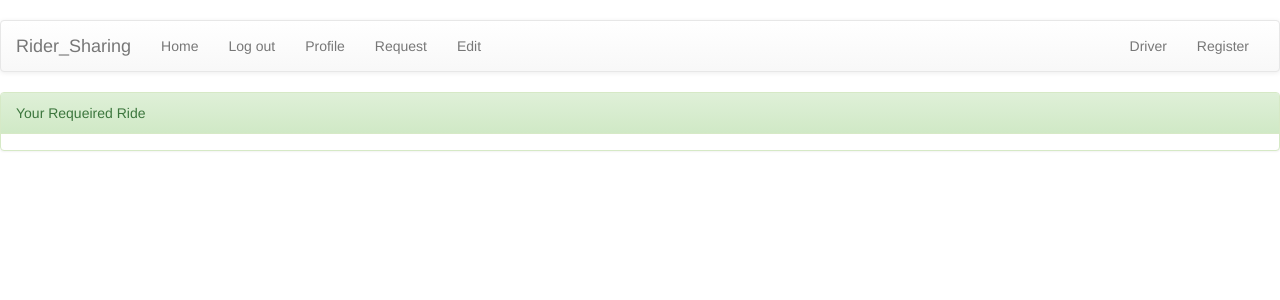
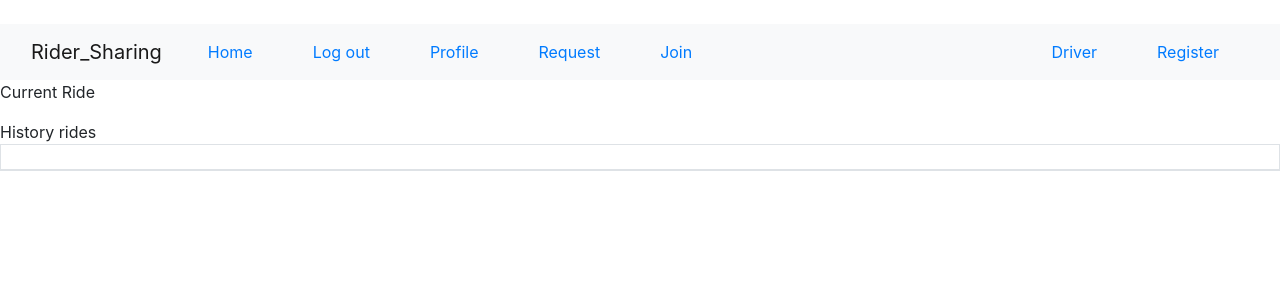
Before and after one commit to duke-ece568-hw1/HW1, a Django app: page /accounts/passenger/ in a window 1280 px wide. Shown: the top 300 px of the page. Run offline with Django 3.2, Linux system fonts and the light colour scheme; a user stored in the database is signed in; data comes from the database, SQL or seed files in the repository; lists and menus that the app fills with data are empty; some libraries are stand-ins or nearby versions.

Commit message:
merger version

```diff
--- a/Rider_Sharing_System/Rider_Sharing_System/settings.py
+++ b/Rider_Sharing_System/Rider_Sharing_System/settings.py
@@ -39,7 +39,11 @@ INSTALLED_APPS = [
     'django.contrib.sessions',
     'django.contrib.messages',
     'django.contrib.staticfiles',
+    'crispy_forms',
+    'widget_tweaks',
 ]
+
+CRISPY_TEMPLATE_PACK = 'bootstrap4'
 
 MIDDLEWARE = [
     'django.middleware.security.SecurityMiddleware',
--- a/Rider_Sharing_System/accounts/models.py
+++ b/Rider_Sharing_System/accounts/models.py
@@ -26,7 +26,7 @@ def create_user_info(sender, **kwargs):
         user_info = UserInfo.objects.create(user=kwargs['instance'])
 
 class Ride(models.Model):
-    user = models.ForeignKey(User, on_delete=models.CASCADE)
+    user = models.ManyToManyField(User)
     destination = models.CharField(max_length=100, default='')
     arrival_time = models.CharField(max_length=100, default='20')
     number_passenger = models.IntegerField(default='1')
@@ -34,6 +34,7 @@ class Ride(models.Model):
     isPicked = models.BooleanField(default=False)
     isFinished = models.BooleanField(default=False)
     driver_id = models.IntegerField(default='0')
+    passenger_id = models.IntegerField(default='0')
     def __str__(self):
         return self.user.username
 
--- a/Rider_Sharing_System/accounts/templates/accounts/passenger.html
+++ b/Rider_Sharing_System/accounts/templates/accounts/passenger.html
@@ -1,16 +1,31 @@
 {%extends 'base.html'%}
   {% block passenger_driver %}
   <li><a href="/accounts/passenger/request">Request</a></li>
-  <li><a href="/accounts/passenger/request">Edit</a></li>
+  <li><a href="/accounts/passenger/join">Join</a></li>
+  <!-- <li><a href="/accounts/passenger/request">Edit</a></li> -->
   {% endblock %}
   {% block body %}
     {% if message %}
     {{ message }}
     {% endif %}
     {% csrf_token %}
-
     <div class="panel panel-success">
-        <div class="panel-heading">Your Requeired Ride</div>
+        <div class="panel-heading">Current Ride</div>
+        <table class="table table-bordered table-hover table-striped">
+            <thead></thead>
+            <tbody id = "add-body">
+            {% if current_request %}
+                <tr id="ride_{{ current_request.id }}">
+                    <td>{{ current_request.destination }}</td>
+                    <td>{{ current_request.arrival_time }}</td>
+                    <td><a href="/accounts/passenger/request/edit/{{ current_request.id }}/">Edit</a></td>
+                </tr>
+            {% endif %}
+            </tbody>
+        </table>
+    </div>
+    <div class="panel panel-success">
+        <div class="panel-heading">History rides</div>
         <table class="table table-bordered table-hover table-striped">
             <thead>
             <tr>
@@ -18,11 +33,11 @@
             </tr>
             </thead>
             <tbody id = "add-body">
-            {% for ride in user_request_list %}
+            {% for ride in history_request_list %}
                 <tr id="ride_{{ ride.id }}">
                     <td>{{ ride.destination }}</td>
                     <td>{{ ride.arrival_time }}</td>
-                    <td><a href="../passenger/request/edit/{{ ride.id }}/">Edit Request</a></td>
+                    <td><a href="../passenger/request/{{ ride.id }}/">View</a></td>
                 </tr>
             {% endfor %}
             </tbody>
--- a/Rider_Sharing_System/accounts/templates/base.html
+++ b/Rider_Sharing_System/accounts/templates/base.html
@@ -1,34 +1,41 @@
+
 <!DOCTYPE html>
+
 <html lang="en" dir="ltr">
   <head>
     <!-- Latest compiled and minified CSS -->
-    <link rel="stylesheet" href="https://maxcdn.bootstrapcdn.com/bootstrap/3.3.7/css/bootstrap.min.css" integrity="sha384-BVYiiSIFeK1dGmJRAkycuHAHRg32OmUcww7on3RYdg4Va+PmSTsz/K68vbdEjh4u" crossorigin="anonymous">
-
-    <!-- Optional theme -->
-    <link rel="stylesheet" href="https://maxcdn.bootstrapcdn.com/bootstrap/3.3.7/css/bootstrap-theme.min.css" integrity="sha384-rHyoN1iRsVXV4nD0JutlnGaslCJuC7uwjduW9SVrLvRYooPp2bWYgmgJQIXwl/Sp" crossorigin="anonymous">
+  <link rel="stylesheet" href="https://stackpath.bootstrapcdn.com/bootstrap/4.2.1/css/bootstrap.min.css" integrity="sha384-GJzZqFGwb1QTTN6wy59ffF1BuGJpLSa9DkKMp0DgiMDm4iYMj70gZWKYbI706tWS" crossorigin="anonymous">
 
     <!-- Latest compiled and minified JavaScript -->
-    <script src="https://maxcdn.bootstrapcdn.com/bootstrap/3.3.7/js/bootstrap.min.js" integrity="sha384-Tc5IQib027qvyjSMfHjOMaLkfuWVxZxUPnCJA7l2mCWNIpG9mGCD8wGNIcPD7Txa" crossorigin="anonymous"></script>
-    {% block head %}
-    <title>Login</title>
+
+  <script src="https://code.jquery.com/jquery-3.3.1.slim.min.js" integrity="sha384-q8i/X+965DzO0rT7abK41JStQIAqVgRVzpbzo5smXKp4YfRvH+8abtTE1Pi6jizo" crossorigin="anonymous"></script>
+  <script src="https://cdnjs.cloudflare.com/ajax/libs/popper.js/1.14.6/umd/popper.min.js" integrity="sha384-wHAiFfRlMFy6i5SRaxvfOCifBUQy1xHdJ/yoi7FRNXMRBu5WHdZYu1hA6ZOblgut" crossorigin="anonymous"></script>
+  <script src="https://stackpath.bootstrapcdn.com/bootstrap/4.2.1/js/bootstrap.min.js" integrity="sha384-B0UglyR+jN6CkvvICOB2joaf5I4l3gm9GU6Hc1og6Ls7i6U/mkkaduKaBhlAXv9k" crossorigin="anonymous"></script>
+  <style>
+  .navbar-nav > li{
+    padding-left:30px;
+    padding-right:30px;
+  }
+  </style>
+       {% block head %}
+        <title>Login</title>
     {% endblock %}
   </head>
   <body>
     <br>
-    <nav class="navbar navbar-default">
+    <nav class="navbar navbar-expand-lg navbar-light bg-light">
       <div class="container-fluid">
         <div class="navbar-header">
-
           <a class="navbar-brand" href="/">Rider_Sharing</a>
         </div>
-        <div id="navbar" class="navbar-collapse collapse">
-          <ul class="nav navbar-nav">
-            <li><a href="/accounts/">Home</a></li>
+        <div id="navbarSupportedContent" class="navbar-collapse collapse">
+          {% if user.is_authenticated %}
+          <ul class="nav navbar-nav mr-auto">
+            <li class="nav-item"><a href="/accounts/">Home</a></li>
+            <li class="nav-item"><a href="/accounts/logout/">Log out</a></li>
+            <li class="nav-item"><a href="/accounts/profile/">Profile</a></li>
+            {% block passenger_driver %}
 
-            {% if user.is_authenticated %}
-            <li><a href="/accounts/logout/">Log out</a></li>
-            <li><a href="/accounts/profile/">Profile</a></li>
-            {% block passenger_driver %}
             {% endblock %}
           </ul>
           <ul class="nav navbar-nav navbar-right">
@@ -36,6 +43,9 @@
             <li><a href="/accounts/register/">Register</a></li>
           </ul>
           {% else %}
+          <ul class="nav navbar-nav">
+            <li><a href="/accounts/">Home</a></li>
+          </ul>
           <ul class="nav navbar-nav navbar-right">
             <li><a href="/accounts/passenger_login/">PassengerLogin</a></li>
 
--- a/Rider_Sharing_System/accounts/urls.py
+++ b/Rider_Sharing_System/accounts/urls.py
@@ -11,6 +11,8 @@ urlpatterns = [
     path('passenger/', views.passenger_home),
     path('passenger/request', views.make_request),
     path('passenger/request/edit/<int:ride_id>/', views.edit_request),
+    path('passenger/join', views.search_for_join),
+    path('passenger/join/<int:ride_id>', views.join),
     path('driver_login/', views.driver_login),
     path('driver/pickup/', views.search),
     path('driver/pickup/<int:ride_id>/', views.pickup),
--- a/Rider_Sharing_System/accounts/views.py
+++ b/Rider_Sharing_System/accounts/views.py
@@ -76,12 +76,7 @@ def passenger_login(request):
 
             if user is not None:
                 auth.login(request, user)
-                user_request_list = Ride.objects.filter(user=request.user)
-                args = {
-                    'user_request_list': user_request_list,
-                    'isRequest': True,
-                }
-                return render(request, 'accounts/passenger.html', args)
+                return HttpResponseRedirect('/accounts/passenger')
 
             else:
                 # 登陆失败
@@ -93,31 +88,50 @@ def passenger_login(request):
     return render(request, 'accounts/passenger_login.html', {'form': form})
 
 def passenger_home(request):
-    user_request_list = Ride.objects.filter(user=request.user)
+    history_request_list = Ride.objects.filter(user=request.user, isFinished=True)
+    current_request_list = Ride.objects.filter(user=request.user, isFinished=False)
+    if current_request_list.count() == 0:
+        current_request = None
+    else:
+        current_request = current_request_list[0]
+    return render(request, 'accounts/passenger.html',
+            {'history_request_list': history_request_list, 'current_request': current_request,
+            'message': request.session.get('message', default=None)})
 
-    return render(request, 'accounts/passenger.html', {'user_request_list': user_request_list})
+def search(request):
+    picked_rides = Ride.objects.filter(driver_id=request.user.id, isFinished=False)
+    requested_rides = Ride.objects.filter(user)
+    if len(picked_rides) != 0:
+        request.session['message'] = 'You have unfinished ride.'
+        return HttpResponseRedirect('/accounts/driver')
+    else:
+        ride_not_picked_list = Ride.objects.filter(isPicked=False)
+        return render(request, 'accounts/pickup.html',
+        {'ride_not_picked_list': ride_not_picked_list})
 
 def make_request(request):
     if request.method == 'POST':
         form = RequestForm(request.POST)
         if form.is_valid():
-            #form.save()
-            """
-            destination = form.cleaned_data['destination']
-            arrival_time = form.cleaned_data['arrival_time']
-            number_passenger = form.cleaned_data['number_passenger']
-            vehicle_type = form.cleaned_data['vehicle_type']
-            ride = Ride(user=request.user, destination=destination, arrival_time=arrival_time,
-                        number_passenger=number_passenger, vehicle_type=vehicle_type)
-                        """
-            save_it = form.save(commit=False)
-            save_it.user = request.user
-            save_it.save()
-            return render(request, 'accounts/passenger.html', {'message':'You have requested a ride.','isRequest':True})
+            #save_it = form.save(commit=False)
+            newride = Ride(destination=form.cleaned_data['destination'],
+                        arrival_time=form.cleaned_data['arrival_time'],
+                        number_passenger=form.cleaned_data['number_passenger'],
+                        )
+            newride.save()
+            newride.user.add(request.user)
+
+            request.session['message'] = 'You have required a ride.'
+            return HttpResponseRedirect('/accounts/passenger')
     else:
-        form = RequestForm()
-        args = {'form': form}
-        return render(request, 'accounts/make_request.html', args)
+        requested_rides = Ride.objects.filter(user=request.user, isPicked=False)
+        if len(requested_rides) != 0:
+            request.session['message'] = 'You have unfinished ride.'
+            return HttpResponseRedirect('/accounts/passenger')
+        else:
+            form = RequestForm()
+            args = {'form': form}
+            return render(request, 'accounts/make_request.html', args)
 
 def edit_request(request, ride_id):
     if request.method == 'POST':
@@ -136,11 +150,37 @@ def edit_request(request, ride_id):
         form = RequestForm(instance=user_request)
         return render(request, 'accounts/edit_request.html', {'form':form})
 
+def search_for_join(request):
+    requested_rides = Ride.objects.filter(passenger_id=request.user.id, isFinished=False)
+    if len(requested_rides) != 0:
+        request.session['message'] = 'You have unfinished ride.'
+        return HttpResponseRedirect('/accounts/passenger')
+    else:
+        ride_not_picked_list = Ride.objects.filter(isPicked=False)
+        return render(request, 'accounts/search.html',
+        {'ride_not_picked_list': ride_not_picked_list})
+
+def join(request, ride_id):
+    join_ride = Ride.objects.filter(id=ride_id)
+    if join_ride.isPicked == False and join_ride.isFinished == False:
+        join_ride.number_passenger += 1;
+        join_ride.passenger.add(request.user)
+        join_ride.save()
+        return HttpResponseRedirect('/accounts/passenger')
+    else:
+        request.session['message'] = 'Join failed'
+        return HttpResponseRedirect('/accounts/passenger')
+
 def driver_home(request):
     history_pickup_list = Ride.objects.filter(driver_id=request.user.id, isFinished=True)
-    current_pickup = Ride.objects.filter(driver_id=request.user.id, isFinished=False)[0]
+    current_pickup_list = Ride.objects.filter(driver_id=request.user.id, isFinished=False)
+    if current_pickup_list.count() == 0:
+        current_pickup = None
+    else:
+        current_pickup = current_pickup_list[0]
     return render(request, 'accounts/driver.html',
-            {'history_pickup_list': history_pickup_list, 'current_pickup': current_pickup})
+            {'history_pickup_list': history_pickup_list, 'current_pickup': current_pickup,
+            'message': request.session.get('message', default=None)})
 
 def driver_login(request):
     if request.method == 'POST':
@@ -156,9 +196,7 @@ def driver_login(request):
                 userinfo = UserInfo.objects.filter(user=request.user)[0]
                 if(userinfo.isDriver == True):
                     ride_list = Ride.objects.all()
-                    return render(request, 'accounts/driver.html',
-                        {'ride_list': ride_list}
-                        )
+                    return HttpResponseRedirect('/accounts/driver')
                 else:
                     auth.logout(request)
                     return render(request, 'accounts/driver_login.html',
@@ -172,10 +210,15 @@ def driver_login(request):
         form = LoginForm()
         return render(request, 'accounts/driver_login.html', {'form': form})
 
-def search(request, context={}):
-    ride_not_picked_list = Ride.objects.filter(isPicked=False)
-    return render(request, 'accounts/pickup.html',
-    {'ride_not_picked_list': ride_not_picked_list})
+def search(request):
+    picked_rides = Ride.objects.filter(driver_id=request.user.id, isFinished=False)
+    if len(picked_rides) != 0:
+        request.session['message'] = 'You have unfinished ride.'
+        return HttpResponseRedirect('/accounts/driver')
+    else:
+        ride_not_picked_list = Ride.objects.filter(isPicked=False)
+        return render(request, 'accounts/pickup.html',
+        {'ride_not_picked_list': ride_not_picked_list})
 
 def pickup(request, ride_id):
     selected_ride = Ride.objects.filter(id=ride_id)[0]
@@ -209,8 +252,6 @@ def view_profile(request):
 @login_required
 def edit_profile(request):
     if request.method == 'POST':
-        #take posted data in the request
-        #representing the currently logged-in user.
         form = UserChangeForm(request.POST, instance=request.user)
         if form.is_valid():
             form.save()
```
Also changed, not shown: Rider_Sharing_System/accounts/templates/accounts/driver.html (+5 -4 lines), Rider_Sharing_System/accounts/templates/accounts/driver_login.html (+7 -17 lines), Rider_Sharing_System/accounts/templates/accounts/edit_request.html (+14 -4 lines), Rider_Sharing_System/accounts/templates/accounts/home.html (+28 -1 lines), Rider_Sharing_System/accounts/templates/accounts/logout.html (+18 -3 lines), Rider_Sharing_System/accounts/templates/accounts/make_request.html (+5 -4 lines), Rider_Sharing_System/accounts/templates/accounts/passenger_login.html (+9 -17 lines), Rider_Sharing_System/accounts/templates/accounts/profile.html (+22 -10 lines), Rider_Sharing_System/accounts/templates/accounts/search.html (added, +21 -0 lines), Rider_Sharing_System/accounts/migrations/0012_auto_20190127_1823.py (added), Rider_Sharing_System/accounts/migrations/0013_auto_20190127_1834.py (added), Rider_Sharing_System/db.sqlite3, 1 other file.
